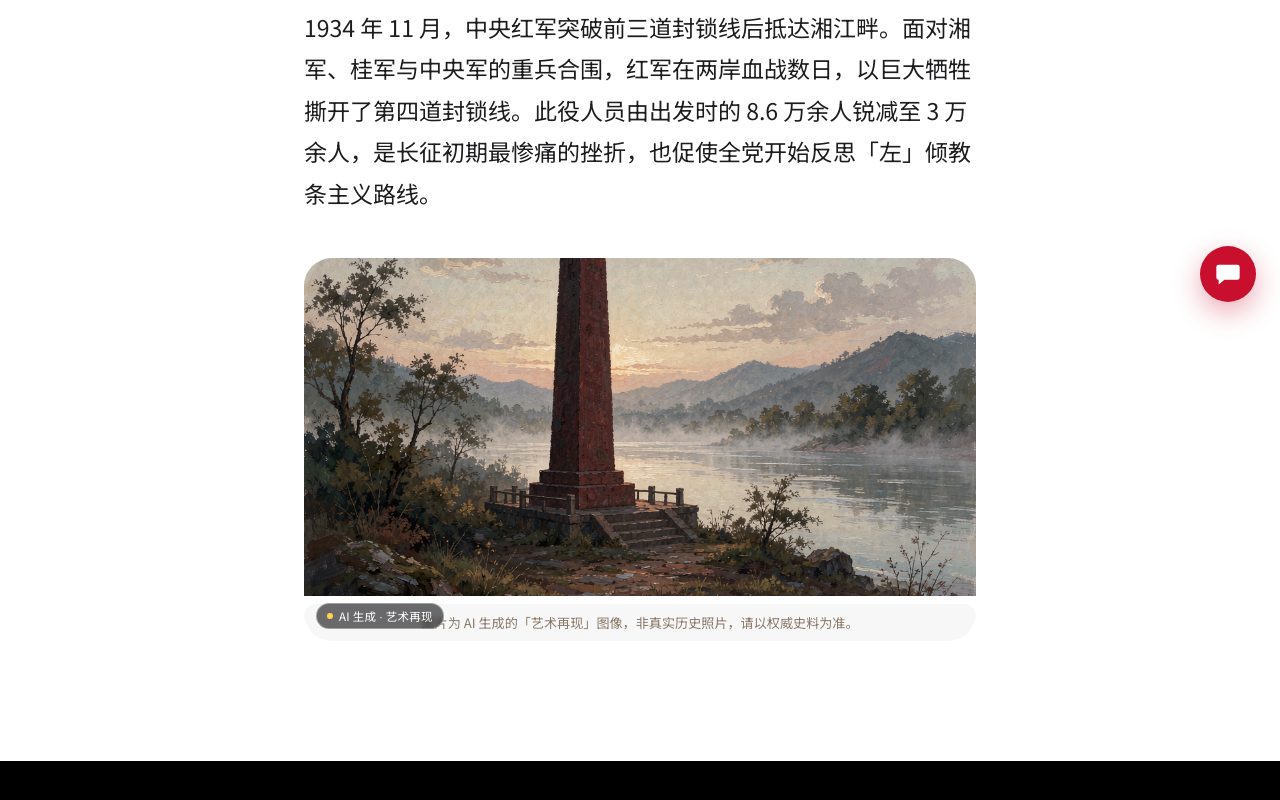
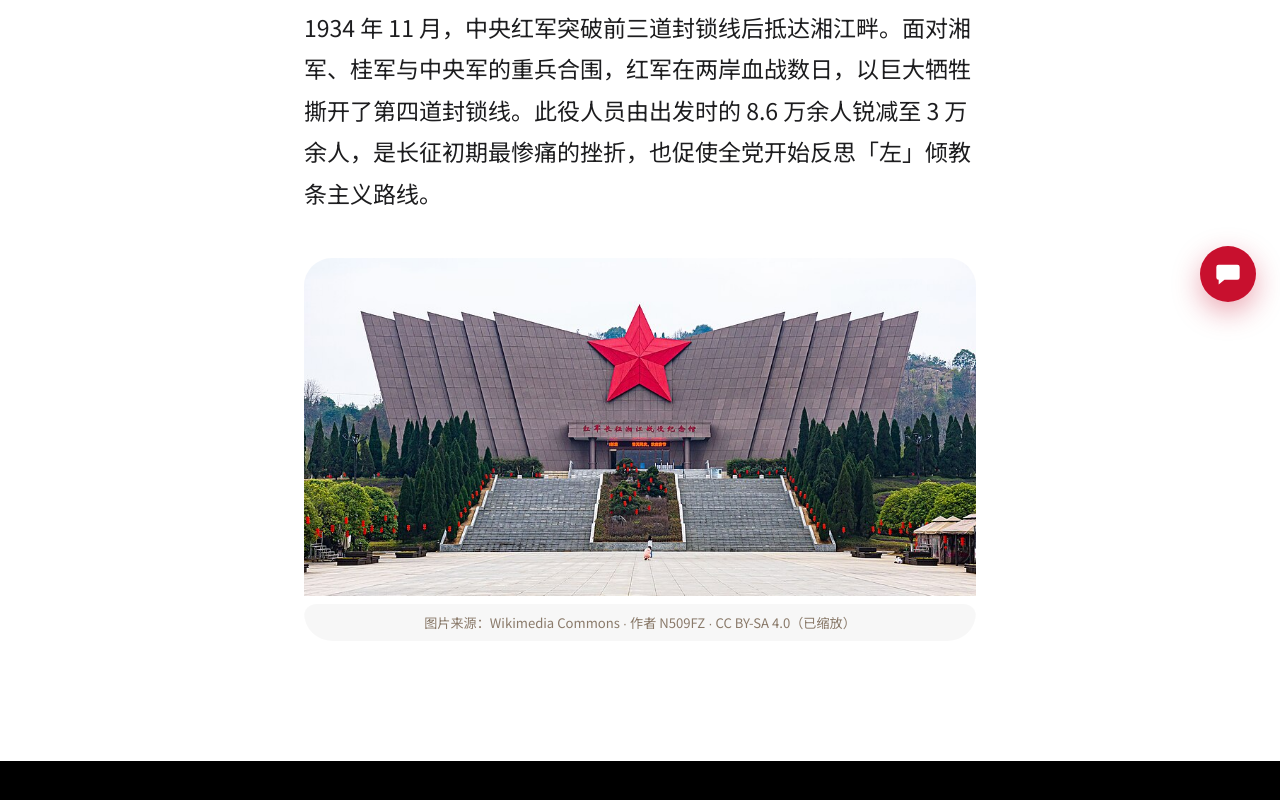
Before and after one commit to shuwey/red-culture-site, a website: page place-xiangjiang.html in a window 1280 px wide. Shown: the part 474-1274 px from the top of the page. Drawn offline with Linux system fonts and the light colour scheme.

Commit message:
合规：湘江换真实照、腊子口不放图，清理 AI 图
- place-xiangjiang: 改用 Wikimedia Commons 红军长征湘江战役纪念馆实景（全州），CC BY-SA 4.0，N509FZ 拍摄

- place-lazikou: 无合适真实图，按'实在没有合适的就不要图了'整块移除 figure

- place-huining: 已是真实照（会师塔 CC BY-SA 3.0 DarthVachel），无需改动

- script.js: AI_IMAGE_FILES 白名单移除 xiangjiang.png / lazikou.png（保留 wuqi.png）

- git rm: assets/images/xiangjiang.png、assets/images/lazikou.png（已无引用）

- 顺便清理 event-changzheng.html 被可视化编辑器重新注入的 564 个 data-* 噪音属性（strip 后回 HEAD 等价）

```diff
--- a/place-xiangjiang.html
+++ b/place-xiangjiang.html
@@ -46,8 +46,8 @@
     <section class="bio-section">
       <p class="bio-lead reveal">1934 年 11 月，中央红军突破前三道封锁线后抵达湘江畔。面对湘军、桂军与中央军的重兵合围，红军在两岸血战数日，以巨大牺牲撕开了第四道封锁线。此役人员由出发时的 8.6 万余人锐减至 3 万余人，是长征初期最惨痛的挫折，也促使全党开始反思「左」倾教条主义路线。</p>
       <figure class="detail-figure reveal">
-        <img src="assets/images/xiangjiang.png?v=20260901a" alt="湘江战役纪念地艺术再现" loading="lazy">
-        <figcaption>图片为 AI 生成的「艺术再现」图像，非真实历史照片，请以权威史料为准。</figcaption>
+        <img src="assets/images/xiangjiang-memorial.jpg?v=20260902a" alt="红军长征湘江战役纪念馆实景（广西全州）" loading="lazy">
+        <figcaption>图片来源：<a href="https://commons.wikimedia.org/wiki/File:Xiangjiang_Campaign_Memorial_Hall,_Quanzhou_(20250122171627).jpg" target="_blank" rel="noopener">Wikimedia Commons</a> · 作者 N509FZ · <a href="https://creativecommons.org/licenses/by-sa/4.0/" target="_blank" rel="noopener">CC BY-SA 4.0</a>（已缩放）</figcaption>
       </figure>
     </section>
     <section class="quote-black">
--- a/script.js
+++ b/script.js
@@ -405,7 +405,7 @@
 
     // P2 低风险：AI 生成的英雄场景 / 氛围图
     "card-heroes.jpg", "card-events.jpg", "long-march.jpg",
-    "xiangjiang.png", "wuqi.png", "lazikou.png"
+    "wuqi.png"
   ];
   function baseName(src) {
     var m = String(src).split("?")[0].split("/").pop();
```
Also changed, not shown: place-lazikou.html (+0 -4 lines), assets/images/xiangjiang-memorial.jpg (added), assets/images/xiangjiang.png (deleted), 1 other file.
